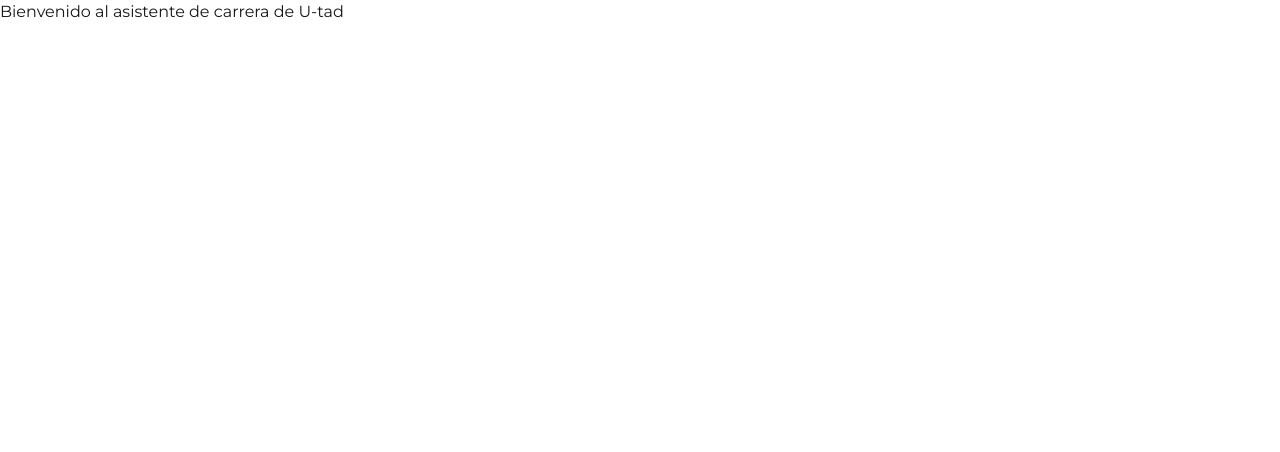
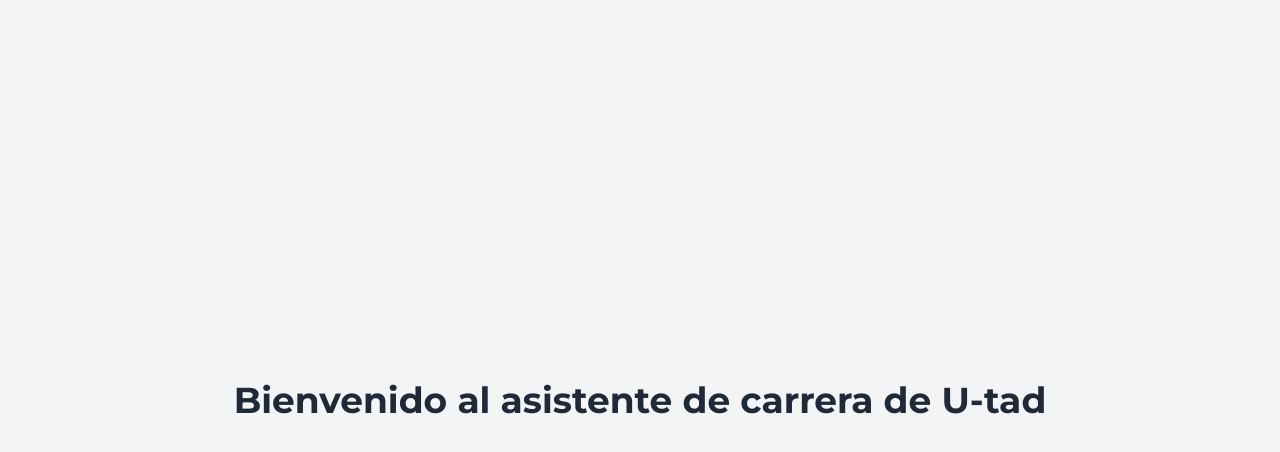
Before and after one commit to U-tad-ASISTENTE-CARRERA/Frontend, a Next.js app in the folder frontend/: page / in a window 1280 px wide. Shown: the top 452 px of the page. Built offline with nearby package versions, Linux system fonts and the light colour scheme.

Commit message:
Página de bienvenida

```diff
--- a/frontend/src/app/page.js
+++ b/frontend/src/app/page.js
@@ -1,5 +1,6 @@
+"use client";
+
 import Head from "next/head";
-import Image from "next/image";
 
 export default function Home() {
   return (
@@ -9,9 +10,25 @@
           href="https://fonts.googleapis.com/css2?family=Montserrat:wght@400;700&display=swap"
           rel="stylesheet"
         />
-        <title>Mi Aplicación Next.js</title>
       </Head>
-      <div>Bienvenido al asistente de carrera de U-tad</div>
+      <div className="flex items-center justify-center min-h-screen bg-gray-100">
+        <h1 className="text-4xl font-bold text-gray-800 transition-opacity duration-1000 opacity-0 animate-fadeIn">
+          Bienvenido al asistente de carrera de U-tad
+        </h1>
+      </div>
+      <style jsx>{`
+        @keyframes fadeIn {
+          0% {
+            opacity: 0;
+          }
+          100% {
+            opacity: 1;
+          }
+        }
+        .animate-fadeIn {
+          animation: fadeIn 1s forwards;
+        }
+      `}</style>
     </>
   );
 }
```
